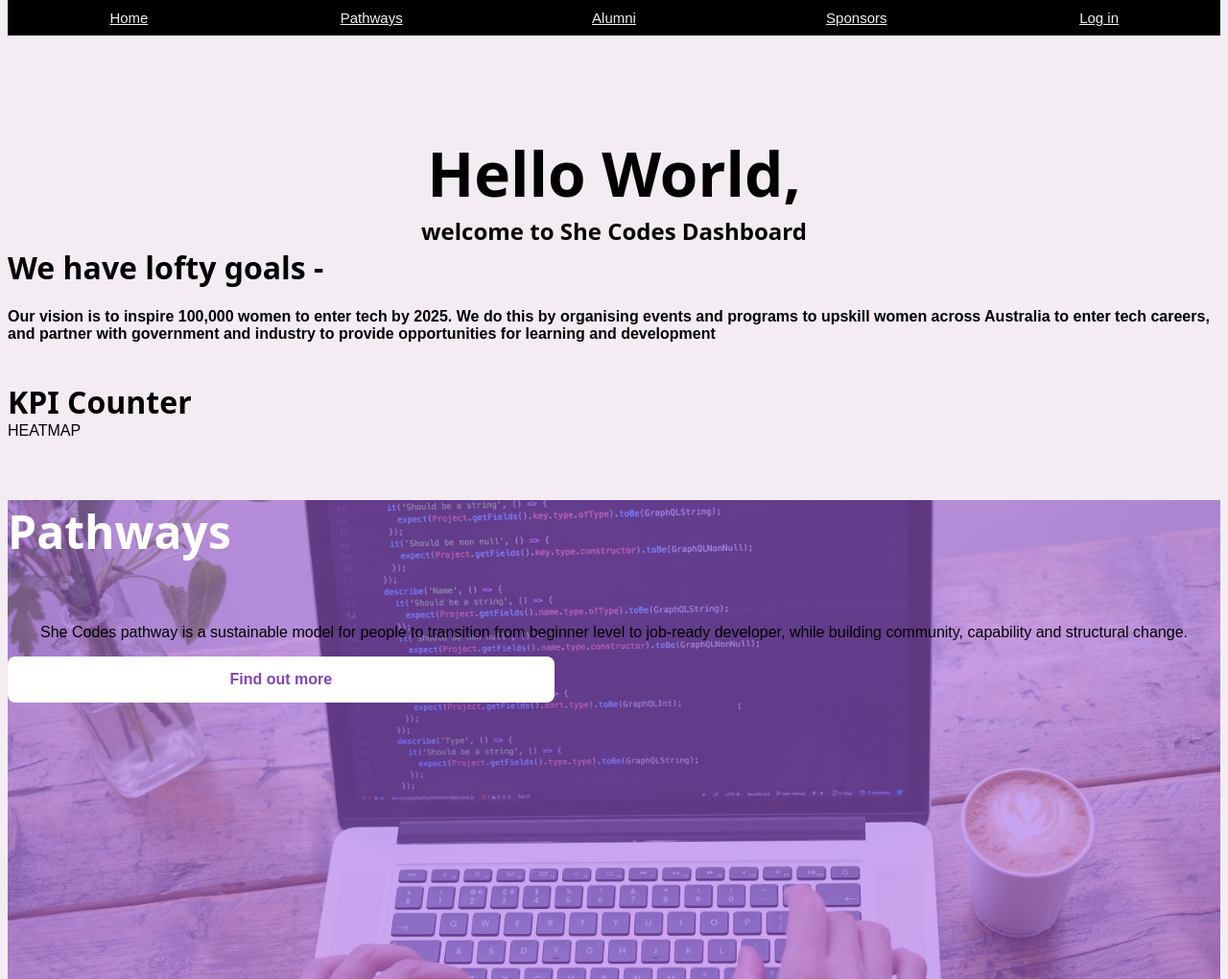
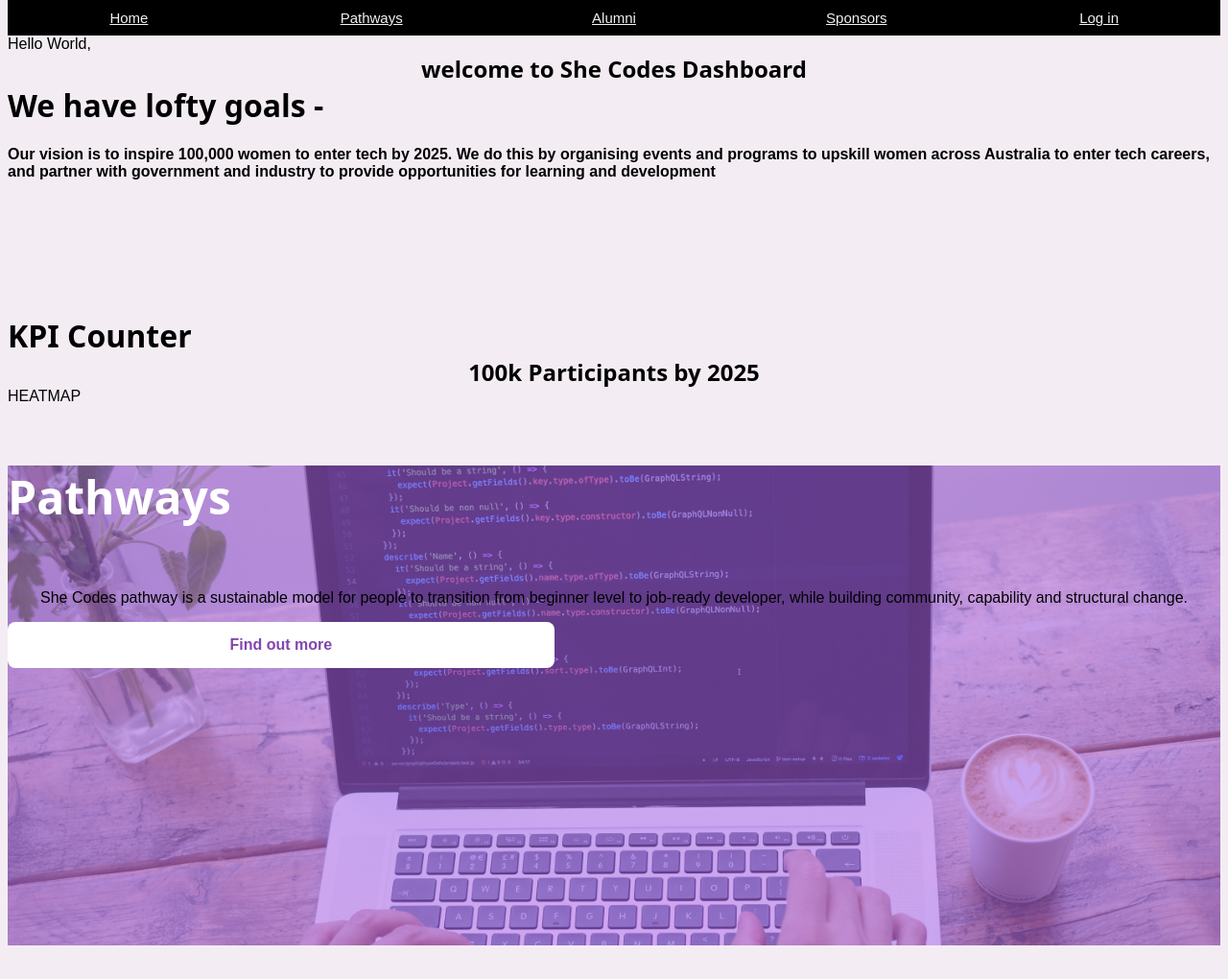
Before and after one commit to SheCodesAus/plus-pilbara-2021, a Django app: page /swc/ in a window 1280 px wide. Shown: the part 956-1976 px from the top of the page at 96% size. Run offline with Django 3.2, Linux system fonts and the light colour scheme; data comes from the database, SQL or seed files in the repository; data that the repository does not hold is empty; parts of the project's set-up code (start-up, migrations or seed data) failed here and were passed over.

Commit message:
Update index.html
update index HTML

```diff
--- a/groupproject/swc/templates/swc/index.html
+++ b/groupproject/swc/templates/swc/index.html
@@ -7,7 +7,8 @@
 
 {% block content %}
 
-<div id="KPI-counter">
+
+<div id="index-hero"
   <h1>Hello World,</h1>
   <h2>welcome to She Codes Dashboard</h2>
   <h3>We have lofty goals - <h3>
@@ -15,8 +16,19 @@
     We do this by organising events and programs to upskill women across Australia to enter tech careers,
     and partner with government and industry to provide opportunities for learning and development</h4>
     <br>
-  <h3>KPI Counter</h3>
-</div>
+  </div>
+
+  <div id="KPI-counter">
+    <h3>KPI Counter</h3>
+    <div id="target-tracker">
+      <div class="target">
+          <h2>100k Participants by 2025</h2>
+      </div>
+      <div class="meter">
+          <span style="width: 100%"></span>
+      </div>
+    </div>
+  </div>
 
 
   <div id="Heatmap-filter-buttons">
```
